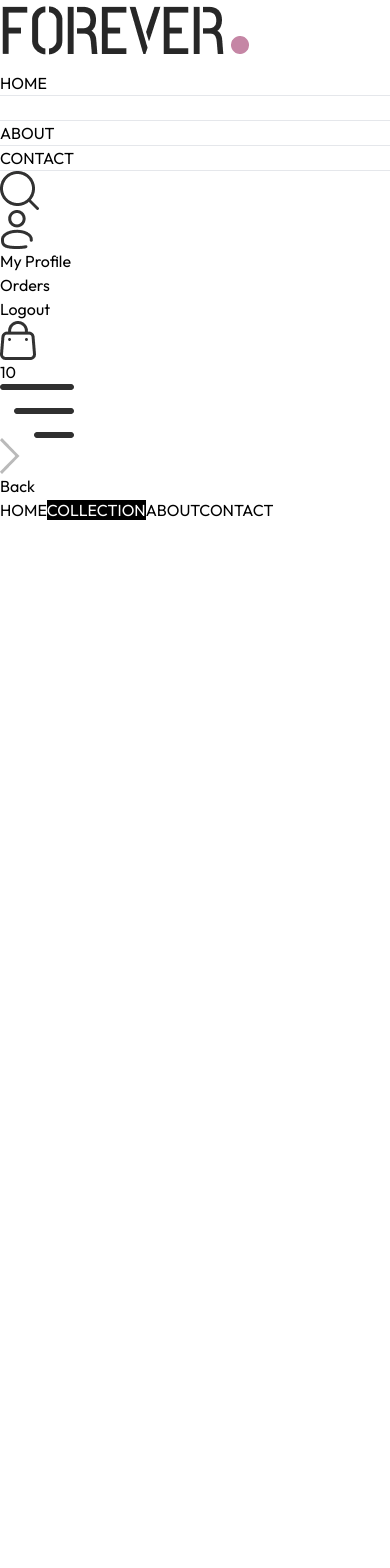
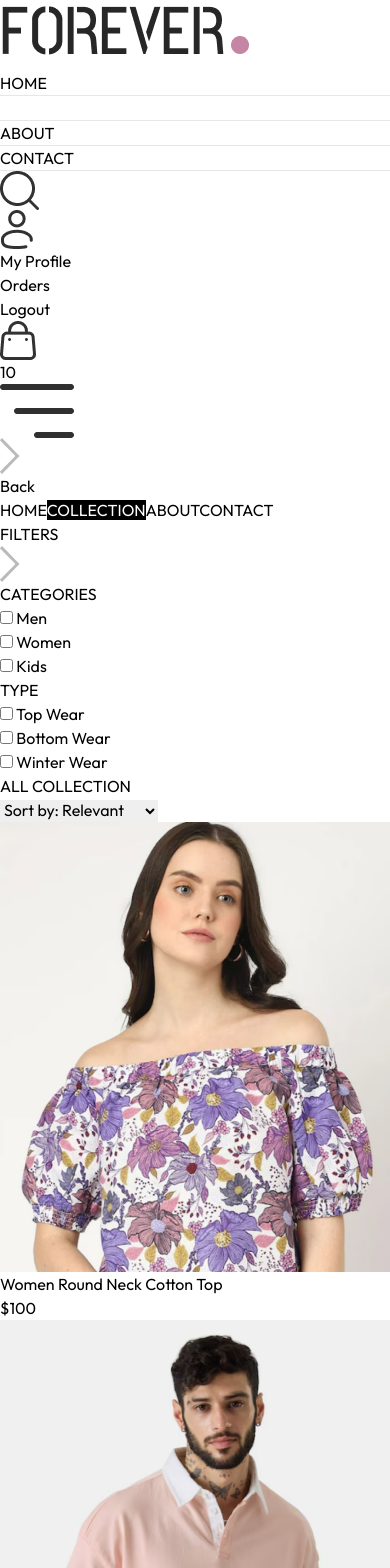
Before and after one commit to ROSCDX/Ecommerce_MERN_1, a React (Vite) app in the folder frontend/: page /collection in a window 390 px wide. Shown: the top 1568 px of the page. Before the commit the page ends 844 px from the top, so only its background shows below. Built offline with nearby package versions, Linux system fonts and the light colour scheme.

Commit message:
Added the Collection page

```diff
--- a/frontend/src/App.jsx
+++ b/frontend/src/App.jsx
@@ -10,6 +10,7 @@
 import PlaceOrder from './pages/PlaceOrder'
 import Orders from './pages/Orders'
 import Navbar from './components/Navbar'
+import Footer from './components/Footer'
 const App = () => {
   return (
     <div className='px-4 sm:px-[5vw] md:px-[7vw] lg:px-[9vw]'>
@@ -25,6 +26,7 @@
         <Route path='/Place-order' element={<PlaceOrder/>}/>
         <Route path='/orders' element={<Orders/>}/>
       </Routes>
+      <Footer/>
     </div>
   )
 }
--- /dev/null
+++ b/frontend/src/components/Footer.jsx
@@ -0,0 +1,46 @@
+import React from 'react'
+import { assets } from '../assets/assets'
+
+const Footer = () => {
+  return (
+    <div>
+      <div className='flex flex-col sm:grid grid-cols-[3fr_1fr_1fr] gap-14 my-10 mt-40 text-sm'>
+
+
+        <div>
+            <img src={assets.logo} className='mb-5 w-32' alt="" />
+            <p className='w-full md:w-2/3 text-gray-600'>
+                Lorem ipsum dolor sit amet consectetur adipisicing elit. Alias necessitatibus voluptatum aliquid perspiciatis reprehenderit rerum eos libero nisi odio temporibus, sapiente, a amet cumque doloremque maiores impedit pariatur voluptates quasi. Lorem ipsum dolor sit amet consectetur adipisicing elit. Omnis, earum.
+            </p>
+        </div>
+
+        <div>
+            <p className='text-xl font-medium mb-5'>COMPANY</p>
+            <ul className='flex flex-col gap-1 text-gray-600'>
+                <li>Home</li>
+                <li>About Us</li>
+                <li>Delivery</li>
+                <li>Privacy Policy</li>
+            </ul>
+        </div>
+
+        <div>
+            <p className='text-xl font-medium mb-5'>GET IN TOUCH</p>
+            <ul className='flex flex-col gap-1 text-gray-600'>
+                <li>+1-212-456-7890</li>
+                <li>contact@foreveryou.com</li>
+            </ul>
+        </div>
+      </div>
+
+        <div>
+            <hr />
+            <p className='py-5 text-sm text-center'>
+                Copyright 2024@ forever.com - All Right Reserved.
+            </p>
+        </div>
+    </div>
+  )
+}
+
+export default Footer
--- a/frontend/src/pages/Collection.jsx
+++ b/frontend/src/pages/Collection.jsx
@@ -1,8 +1,88 @@
-import React from 'react'
+import React, { useContext, useEffect, useState } from 'react'
+import { ShopContext } from '../context/ShopContext'
+import { assets } from '../assets/assets'
+import Title from '../components/Title'
+import ProductItem from '../components/ProductItem'
 
 const Collection = () => {
+
+  const {products} = useContext(ShopContext)
+  const [showFilter, setShowFilter] = useState(false)
+  const[filterProducts, setFilterProducts] = useState([])
+
+  useEffect(()=>{
+    setFilterProducts(products
+    )
+  })
+
+
+
   return (
-    <div>
+    <div className='flex flex-col sm:flex-row gap-1 sm:gap-10 pt-10 border-t'>
+      {/* Filter Options */}
+      <div className='min-w-60'>
+        <p onClick={()=>setShowFilter(!showFilter)} className='my-2 text-xl flex items-center cursor-pointer gap-2'>FILTERS
+          <img className={`h-3 sm:hidden ${showFilter ? 'rotate-90' : ''}`} src={assets.dropdown_icon} alt="" />
+        </p>
+        {/* Category Filter */}
+        <div className={`border border-gray-300 pl-5 py-3 mt-6 ${showFilter ? '' : 'hidden'} sm:block`}>
+          <p className='mb-3 text-sm font-medium'>CATEGORIES</p>
+          <div className='flex flex-col gap-2 text-sm font-light text-gray-700'>
+            <p className='flex gap-2'>
+              <input className='w-3' type="checkbox" value={'Men'} /> Men
+            </p>
+            <p className='flex gap-2'>
+              <input className='w-3' type="checkbox" value={'Women'} /> Women
+            </p>
+            <p className='flex gap-2'>
+              <input className='w-3' type="checkbox" value={'Kids'} /> Kids
+            </p>
+          </div>
+        </div>
+
+        {/* Subcategory Filter */}
+        <div className={`border border-gray-300 pl-5 py-3 my-5 ${showFilter ? '' : 'hidden'} sm:block`}>
+          <p className='mb-3 text-sm font-medium'>TYPE</p>
+          <div className='flex flex-col gap-2 text-sm font-light text-gray-700'>
+            <p className='flex gap-2'>
+              <input className='w-3' type="checkbox" value={'Topwear'} /> Top Wear
+            </p>
+            <p className='flex gap-2'>
+              <input className='w-3' type="checkbox" value={'Bottomwear'} /> Bottom Wear
+            </p>
+            <p className='flex gap-2'>
+              <input className='w-3' type="checkbox" value={'Winterwear'} /> Winter Wear
+            </p>
+          </div>
+        </div>
+
+
+      </div>
+      {/* Right Side */}
+      <div className='flex-1'>
+
+        <div className='flex justify-between text-base sm:text-2xl mb-4'>
+          <Title text1={'ALL'} text2={'COLLECTION'} />
+          {/* Product Sort */}
+          <select className='border-2 border-gray-300 text-sm px-2'>
+            <option value="relevant">Sort by: Relevant</option>
+            <option value="low-high">Sort by Low to High</option>
+            <option value="high-low">Sort by High to Low</option>
+          </select>
+        </div>
+
+        {/* Map Products */}
+        <div className='grid grid-cols-2 md:grid-cols-3 lg:grid-cols-4 gap-4 gap-y-6'>
+          {
+            filterProducts.map((item,index)=>(
+              <ProductItem key={index} name={item.name} id={item._id} price={item.price} image={item.image}/>
+            ))
+          }
+        </div>
+
+
+      </div>
+
 
     </div>
   )
```
